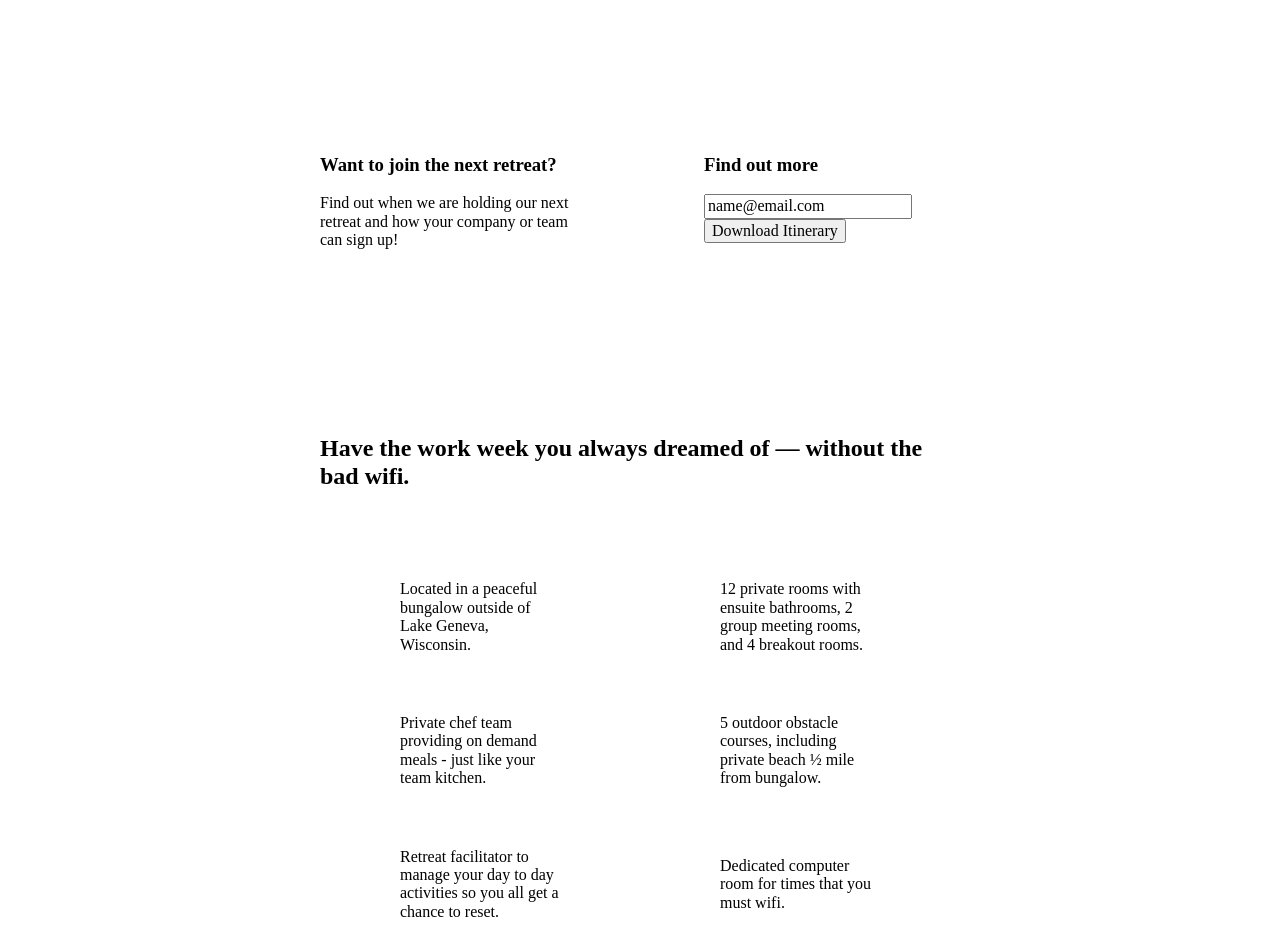
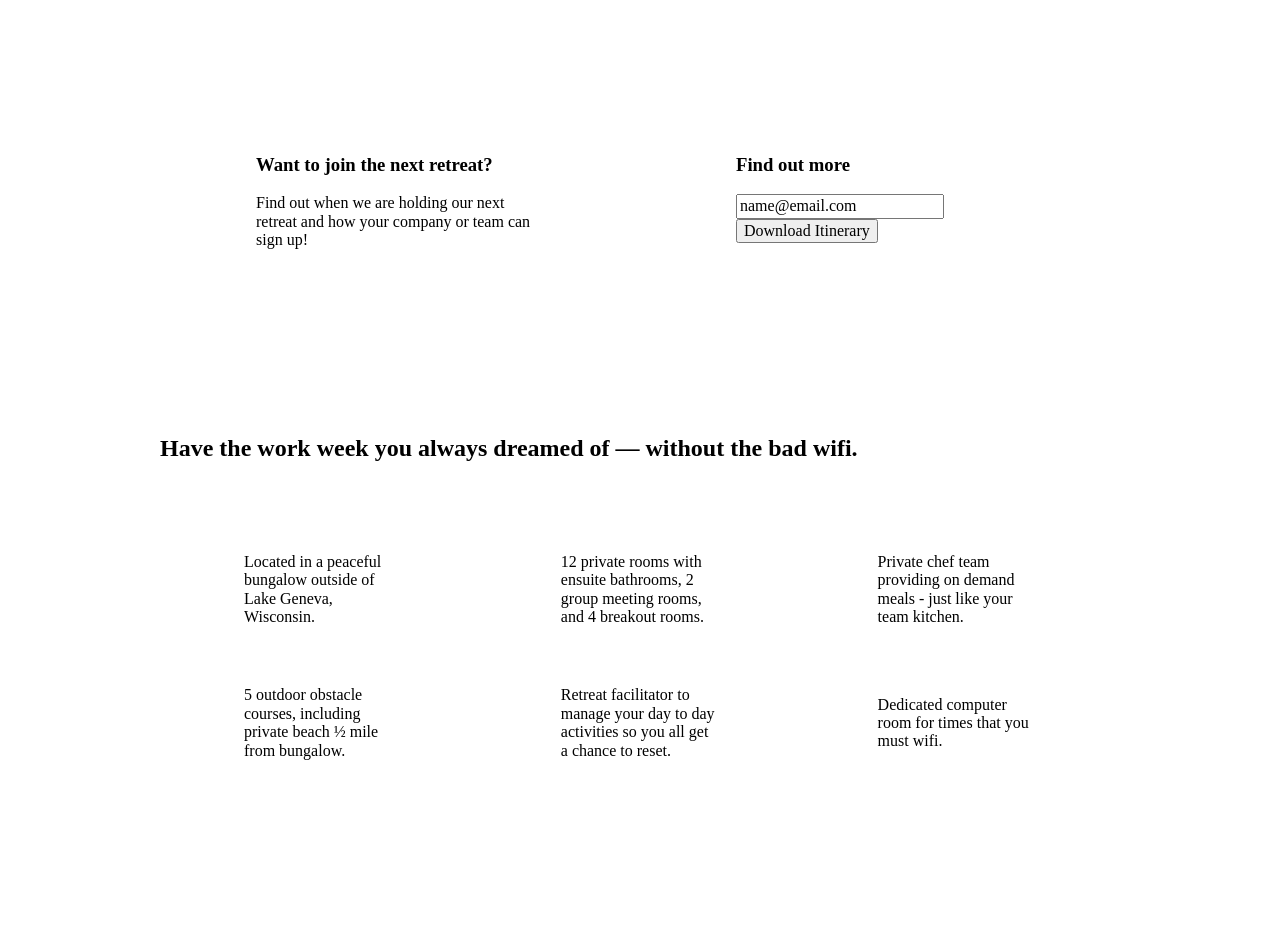
Before and after one commit to latoyaf1/unplugged-retreat, a plain HTML site: page homepage/index.html in a window 1280 px wide. Shown: the part 268-1210 px from the top of the page. Drawn offline with Linux system fonts and the light colour scheme; files that its build step writes are made by us from their sources; files whose address does not match are found by name.

Commit message:
Desktop styles

```diff
--- a/css/main.css
+++ b/css/main.css
@@ -97,6 +97,11 @@ textarea {
 /* ==========================================================================
    Author's custom styles
    ========================================================================== */
+
+.content-wrapper {
+  width: 90%;
+  margin: 50px 0;
+  }
 
 /* -------------------- Base Header - Footer Styles -------------------- */
 
@@ -506,6 +511,61 @@ aside {
     }
   }
 
+  @media only screen and (min-width:1200px) {
+    /*Desktop styles here*/
+
+    .content-wrapper {
+      max-width: 960px;
+    }
+
+    /* Hero */
+    .hero-area h1 {
+      width: 60%;
+  }
+
+    /* Aside */
+    aside .content-wrapper {
+      justify-content: space-around;
+    }
+
+    aside .content-wrapper .form-description,
+    aside .content-wrapper .form {
+      width: 30%;
+    }
+
+    /* Features */
+
+    .features h2 {
+      width: 90%;
+    }
+
+    .features article {
+      flex-basis: 33%;
+    }
+
+    /* Reviews */
+    .reviews article div {
+      width: 42%;
+    }
+
+    /* ==========================================================================
+    About Page
+    ========================================================================== */
+
+    .mission h2,
+    .contact-section .content-wrapper h2 {
+        width: 95%;
+    }
+
+    /* ==========================================================================
+    FAQ Page
+    ========================================================================== */
+    .faq h2 {
+      width: 100%;
+    }
+
+  }
+
 /* ==========================================================================
    Print styles.
    Inlined to avoid the additional HTTP request:
```
